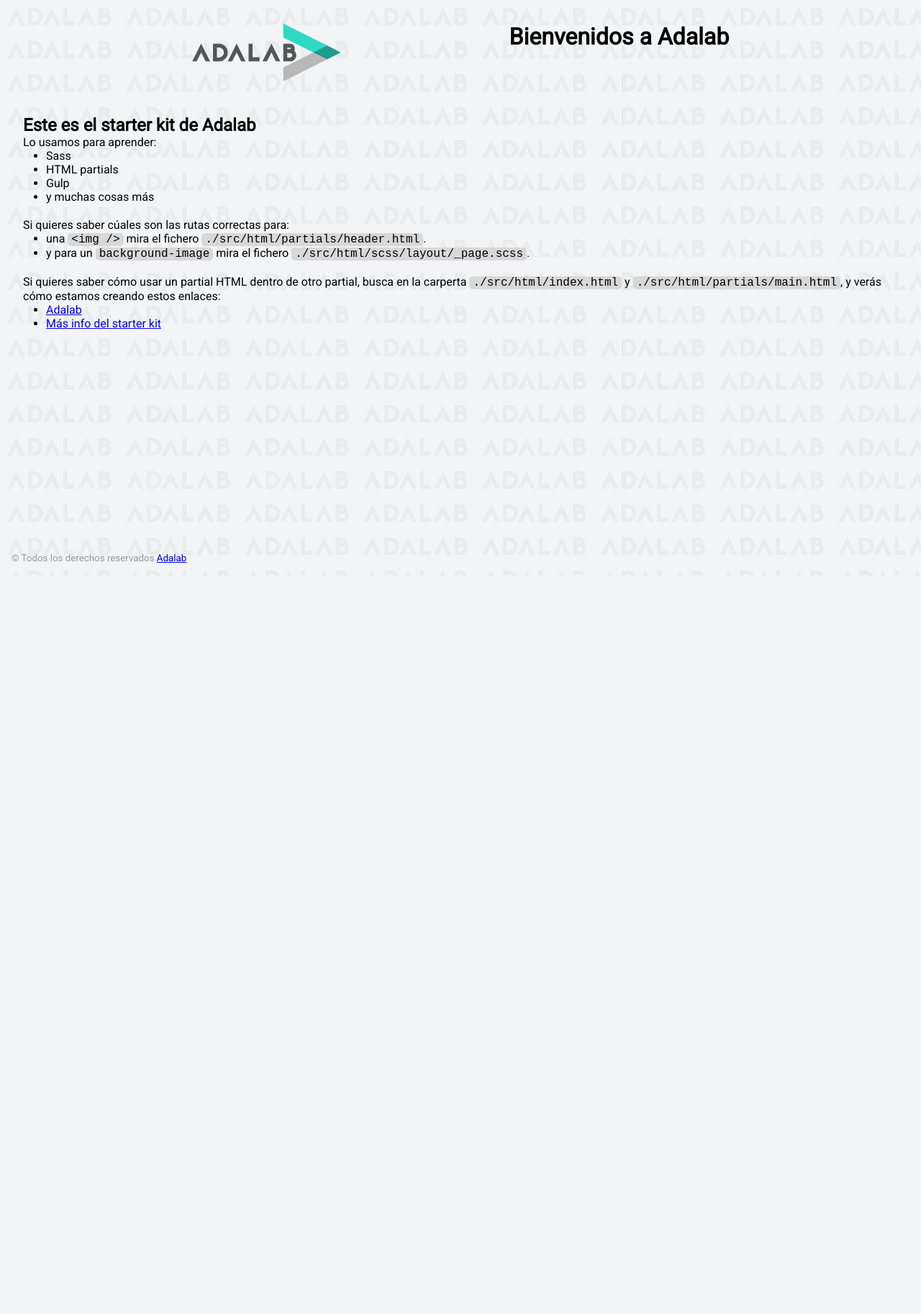
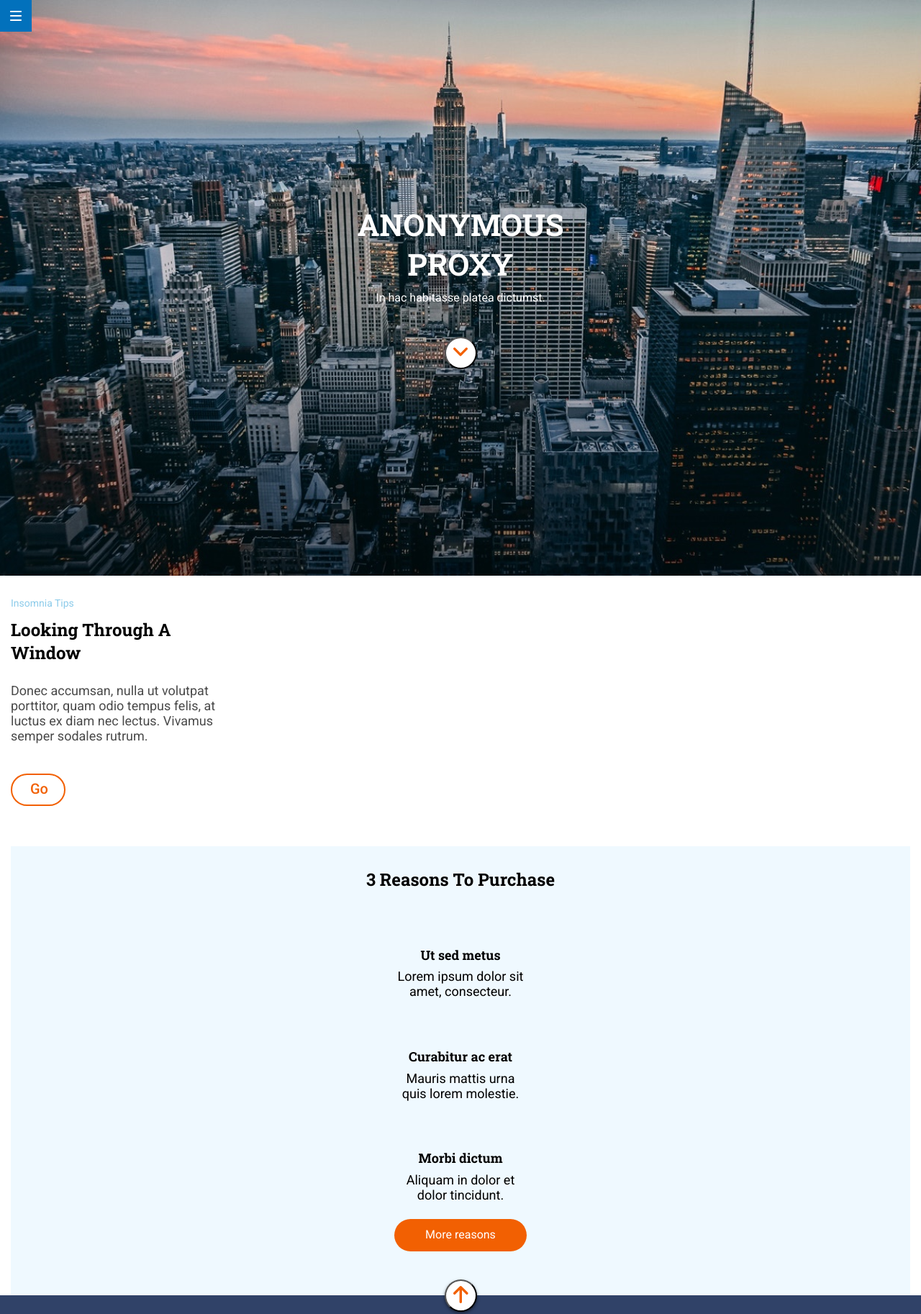
Before and after one commit to bertapsan/Website-layout-based-on-Zeplin, a website: page docs/index.html in a window 1280 px wide. Shown: the top 1826 px of the page at 72% size. Before the commit the page ends 800 px from the top, so only its background shows below. Drawn offline with Linux system fonts and the light colour scheme.

Commit message:
Add button

```diff
--- a/docs/assets/js/main.js
+++ /dev/null
@@ -1 +0,0 @@
-"use strict";console.log(">> Ready :)");
--- a/docs/index.html
+++ b/docs/index.html
@@ -3,65 +3,62 @@
   <head>
     <meta charset="UTF-8" />
     <meta name="viewport" content="width=device-width, initial-scale=1" />
-    <title>Adalab Web Starter Kit</title>
-    <link href="https://fonts.googleapis.com/css?family=Roboto&display=swap" rel="stylesheet" />
+    <title>Bertapsan Evaluación final</title>
+    <link rel="preconnect" href="https://fonts.gstatic.com" />
+
     <link rel="stylesheet" href="./assets/css/main.css" />
-    <link rel="icon" href="./assets/images/favicon.png" />
+    <link
+      href="https://fonts.googleapis.com/css2?family=Roboto+Slab:wght@700&family=Roboto:wght@400;500&display=swap"
+      rel="stylesheet"
+    />
   </head>
 
   <body>
-    <div class="page">
-      <header class="page__header">
-        <img src="./assets/images/logo-adalab.png" alt="Adalab">
-        <h1>Bienvenidos a Adalab</h1>
-      </header>
-
-      <main class="page__main">
-        <h2>Este es el starter kit de Adalab</h2>
-        <p>Lo usamos para aprender:</p>
-        <ul class="main__list">
-          <li>Sass</li>
-          <li>HTML partials</li>
-          <li>Gulp</li>
-          <li>y muchas cosas más</li>
-        </ul>
-        <p>Si quieres saber cúales son las rutas correctas para:</p>
-        <ul class="main__list">
-          <li>
-            una <code class="code">&lt;img /&gt;</code> mira el fichero
-            <code class="code">./src/html/partials/header.html</code>.
-          </li>
-          <li>
-            y para un <code class="code">background-image</code> mira el fichero
-            <code class="code">./src/html/scss/layout/_page.scss</code>.
-          </li>
-        </ul>
-        <p>
-          Si quieres saber cómo usar un partial HTML dentro de otro partial, busca en la carperta
-          <code class="code">./src/html/index.html</code> y
-          <code class="code">./src/html/partials/main.html</code>, y verás cómo estamos creando estos
-          enlaces:
-        </p>
-        <ul class="main__list">
-          <li>
-            <a class="link__adalab" href="https://adalab.es">Adalab</a>
-
-          </li>
-          <li>
-            <a class="" href="./more-info.html">Más info del starter kit</a>
-
-          </li>
-        </ul>
-      </main>
-
-      <footer class="page__footer">
-        <small>
-          &copy; Todos los derechos reservados
-          <a class="link__adalab" href="https://adalab.es">Adalab</a>
-
-        </small>
-      </footer>
-
-    </div>
+    <header id="top" class="header">
+      <h1 class="h1"><span class="h1__anonymous">anonymous</span><span class="h1__proxy">proxy</span></h1>
+      <h2 class="h2__lema">In hac habitasse platea dictumst.</h2>
+      <button class="topbullet"><a href="#3reasons"><img src="./assets/images/ico-scroll-down.svg" alt="Go to 3 Reasons To Purchase" title="3 Reasons To Purchase"></a></button>
+      <nav class="nav__top"><a href="https://adalab.es" target="_blank"><img  class="nav__top--img" src="./assets/images/ico-menu.svg" alt="Menu" title="Menu"></a></nav>
+    </header>
+    <main class="main">
+      <section class="wrapperlooking">
+        <div class="wrapperlooking__tips">Insomnia tips</div>
+        <div class="wrapperlooking__title">Looking through a window</div>
+        <p class="wrapperlooking__brief">Donec accumsan, nulla ut volutpat
+        porttitor, quam odio tempus felis, at luctus ex diam nec lectus. Vivamus
+        semper sodales rutrum.</p>
+        <div class="wrapperlooking__button"><a href="">Go</a></div>
+      </section>
+      <section id="3reasons" class="wrapperreasons">
+        <h3 class="wrapperreasons__h3">3 Reasons to purchase</h3>
+        <div class="wrapperreasons__title wrapperreasons__title--item1">Ut sed metus</div>
+        <div class="wrapperreasons__content wrapperreasons__content--item1">Lorem ipsum dolor sit amet,
+        consecteur.</div>
+        <div class="wrapperreasons__title wrapperreasons__title--item2">Curabitur ac erat</div>
+        <div class="wrapperreasons__content wrapperreasons__content--item2">Mauris mattis urna quis lorem molestie.</div>
+        <div class="wrapperreasons__title wrapperreasons__title--item3">Morbi dictum</div>
+        <div class="wrapperreasons__content wrapperreasons__content--item3">Aliquam in dolor et dolor tincidunt.</div>
+        <div class="wrapperreasons__button">More reasons</div>
+      </section>
+    </main>
+    <footer class="footer">
+      <button class="footer__arrow"><a href="#top"><img src="./assets/images/ico-arrow.svg"></a></button>
+      <nav class="footer__nav">
+        <div class="footer__nav--link"><a href="https://adalab.es" target="_blank" title="Go to Article">Articles</a></div>
+        <div class="footer__nav--link"><a href="https://adalab.es" target="_blank" title="Go to Books">Books</a></div>
+        <div class="footer__nav--link"><a href="https://adalab.es" target="_blank" title="Go to Events">Events</a></div>
+        <div class="footer__nav--link"> <a href="https://adalab.es" target="_blank" title="Go to Reasons">Reasons</a></div>
+        <div class="footer__nav--link"><a href="https://adalab.es" target="_blank" title="Go to Tips">Tips</a></div>
+      </nav>
+      <div class="footer__social">
+        <div class="footer__social--link"><a href="https://adalab.es" target="_blank" title="Visit our Twitter">Twitter</a></div>
+        <div class="footer__social--link"><a href="https://adalab.es" target="_blank" Title="Visit our Instagram">Instagram</a></div>
+        <div class="footer__social--link"><a href="https://adalab.es" target="_blank" Title="Visit our Mastdon">Mastodon.social</a></div>
+      </div>
+      <small class="footer__copy">
+        <div>&copy2021</div>
+        <div>we <span class="footer__copy--heart">&#x2764</span>components</div>
+      </small>
+    </footer>
   </body>
 </html>
--- a/src/scss/core/_reset.scss
+++ b/src/scss/core/_reset.scss
@@ -4,4 +4,5 @@
   padding: 0;
   text-decoration: none;
   color: inherit;
+  outline: none;
 }
--- a/src/scss/main.scss
+++ b/src/scss/main.scss
@@ -11,9 +11,11 @@
 /*HEADER*/
 .header {
   background-image: url(../images/cover.jpg);
+  background-blend-mode: multiply;
   background-repeat: no-repeat;
   background-size: cover;
   background-position: center;
+  background-color: rgba(255, 255, 255, 0.5);
   height: 100vh;
   display: flex;
   flex-direction: column;
@@ -37,9 +39,10 @@
   display: block;
   text-align: center;
 }
-.lema {
+.h2__lema {
   font-family: $font-Roboto;
-  font-size: 14px;
+  font-weight: 400;
+  font-size: 16px;
   color: $font-white;
   margin-top: 10px;
 }
@@ -49,6 +52,7 @@
   border-radius: 22.5px;
   margin-top: 45px;
   background-color: $background-white;
+  /* padding: 18px 12px 15.3px 13px; */
 }
 .nav__top {
   position: fixed;
@@ -58,7 +62,9 @@
   left: 0px;
   z-index: 900;
   background-color: $blue;
+  padding: 15px 14px;
 }
+
 
 /*MAIN*/
 /*looking*/
@@ -68,7 +74,6 @@
   grid-row: 4;
   height: 376px;
   margin: 0px 15px;
-  background-color: lightgray;
 }
 .wrapperlooking__tips {
   font-family: $font-Roboto;
@@ -101,9 +106,10 @@
   border-radius: 22.5px;
   color: $font-orange;
   font-family: $font-Roboto;
+  font-weight: 500;
   font-size: 20px;
   margin: 30px 0px 45px 0px;
-
+  padding: 7px 25px 7px 25px;
 }
 /*reasons*/
 .wrapperreasons {
@@ -145,14 +151,12 @@
   height: 45px;
   background-color: $background-orange;
   border-radius: 22.5px;
-  padding: 0 29.5px 0 30.5px;
+  padding: 12px 30px 12px 30px;
   font-family: $font-Roboto;
   font-weight: 400;
   color: $font-white;
   margin-bottom: 60px;
   align-self: center;
-  justify-self: center;
-
 }
 /*FOOTER*/
 .footer {
@@ -171,7 +175,6 @@
   width: 45px;
   height: 45px;
   background-color: $background-white;
-  padding: 11px 12.4px 10px 12px;
   border-radius: 22.5px;
   box-shadow: 0 2px 4px 0 rgba(0, 0, 0, 0.5);
   margin: -22.5px;
```
Also changed, not shown: docs/more-info.html (deleted, +0 -37 lines), src/html/index.html (+10 -10 lines), docs/assets/css/main.css, docs/assets/images/bg-adalab.png (deleted), docs/assets/images/favicon.png (deleted), docs/assets/images/logo-adalab.png (deleted).
